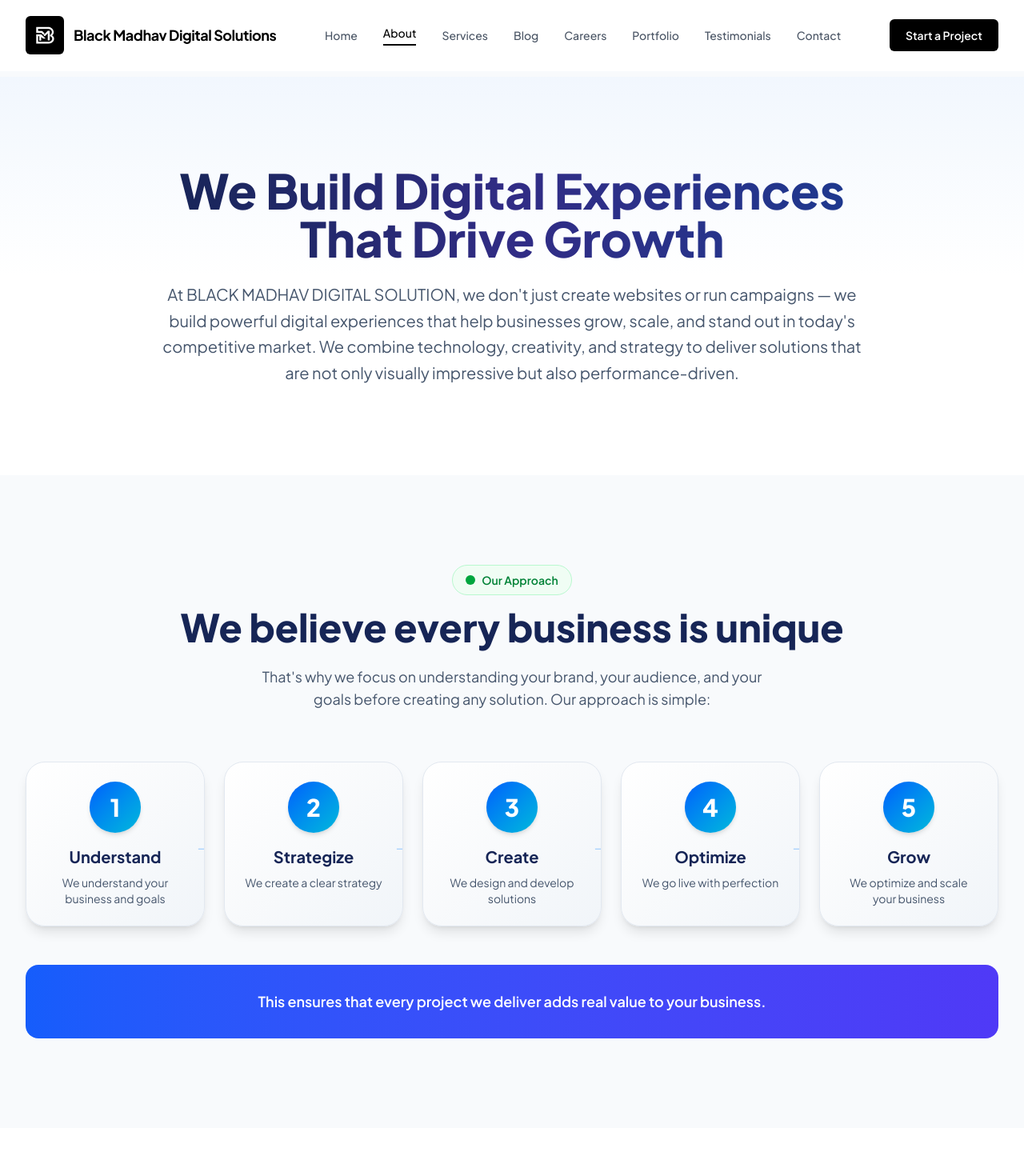
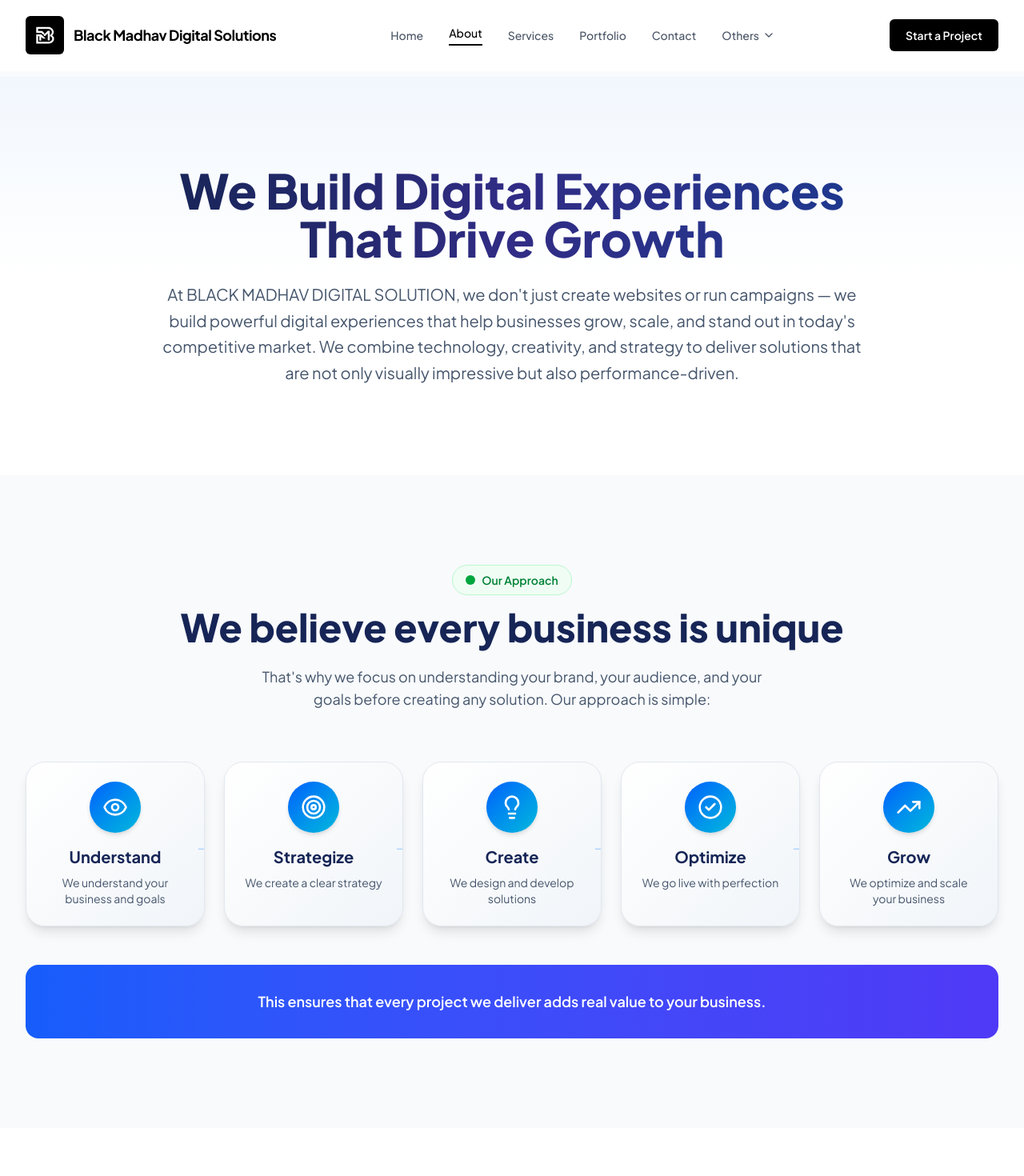
Before and after one commit to vandit0703/Black-Madhav, a React (Vite) app: page /about in a window 1280 px wide. Shown: the top 1470 px of the page at 80% size. Built offline with nearby package versions, Linux system fonts and the light colour scheme.

Commit message:
Black Madhav Deploy 4

```diff
--- a/src/About.jsx
+++ b/src/About.jsx
@@ -15,11 +15,31 @@ import {
 } from "lucide-react";
 
 const approachSteps = [
-  { title: "Understand", description: "We understand your business and goals" },
-  { title: "Strategize", description: "We create a clear strategy" },
-  { title: "Create", description: "We design and develop solutions" },
-  { title: "Optimize", description: "We go live with perfection" },
-  { title: "Grow", description: "We optimize and scale your business" },
+  {
+    icon: <Eye className="h-8 w-8" />,
+    title: "Understand",
+    description: "We understand your business and goals",
+  },
+  {
+    icon: <Target className="h-8 w-8" />,
+    title: "Strategize",
+    description: "We create a clear strategy",
+  },
+  {
+    icon: <Lightbulb className="h-8 w-8" />,
+    title: "Create",
+    description: "We design and develop solutions",
+  },
+  {
+    icon: <CheckCircle2 className="h-8 w-8" />,
+    title: "Optimize",
+    description: "We go live with perfection",
+  },
+  {
+    icon: <TrendingUp className="h-8 w-8" />,
+    title: "Grow",
+    description: "We optimize and scale your business",
+  },
 ];
 
 const differences = [
@@ -71,7 +91,7 @@ const experts = [
     bio: "Builds reliable, high-performance web applications from front-end design to back-end systems, making sure every solution is fast, scalable, and secure.",
   },
   {
-    name: "Vishruti Sanghani",
+    name: "Vishruti Sangani",
     role: "Digital Marketing Specialist",
     bio: "Develops tailored marketing campaigns and growth strategies that increase visibility, generate leads, and convert audiences across digital channels.",
   },
@@ -79,27 +99,27 @@ const experts = [
 
 const workSteps = [
   {
-    number: "1",
+    icon: <Eye className="h-8 w-8" />,
     title: "Discover",
     description: "We understand your business and goals",
   },
   {
-    number: "2",
+    icon: <Target className="h-8 w-8" />,
     title: "Plan",
     description: "We create a clear strategy",
   },
   {
-    number: "3",
+    icon: <Lightbulb className="h-8 w-8" />,
     title: "Build",
     description: "We design and develop solutions",
   },
   {
-    number: "4",
+    icon: <Rocket className="h-8 w-8" />,
     title: "Launch",
     description: "We go live with perfection",
   },
   {
-    number: "5",
+    icon: <TrendingUp className="h-8 w-8" />,
     title: "Grow",
     description: "We optimize and scale your business",
   },
@@ -242,7 +262,7 @@ export default function About() {
               >
                 <div className="text-center">
                   <div className="mx-auto mb-4 h-16 w-16 rounded-full bg-gradient-to-br from-blue-600 to-cyan-500 text-white flex items-center justify-center text-3xl font-black shadow-md">
-                    {i + 1}
+                    {step.icon}
                   </div>
                   <h3 className="text-xl font-bold text-blue-950 mb-2">{step.title}</h3>
                   <p className="text-sm text-slate-600">{step.description}</p>
@@ -432,7 +452,7 @@ export default function About() {
               <motion.div
                 key={i}
                 variants={itemVariants}
-                className={`bg-gradient-to-br ${item.color} rounded-2xl p-5 text-white shadow-lg transition-all hover:shadow-xl sm:p-8`}
+                className={`bg-gradient-to-r from-blue-950 to-blue-900 rounded-2xl p-5 text-white shadow-lg transition-all hover:shadow-xl sm:p-8`}
               >
                 <h3 className="text-2xl font-bold mb-4">{item.title}</h3>
                 <p className="text-lg leading-relaxed opacity-95">{item.description}</p>
@@ -474,7 +494,7 @@ export default function About() {
                 className="relative"
               >
                 <div className="bg-gradient-to-br from-blue-600 to-indigo-600 rounded-full w-16 h-16 flex items-center justify-center text-white text-2xl font-bold mx-auto mb-4 shadow-lg">
-                  {step.number}
+                  {step.icon}
                 </div>
                 <h3 className="text-xl font-bold text-blue-950 text-center mb-2">
                   {step.title}
--- a/src/Contact.jsx
+++ b/src/Contact.jsx
@@ -70,7 +70,7 @@ export default function Contact() {
                 </div>
                 <div>
                   <p className="font-semibold text-slate-900">Email</p>
-                  <p className="text-sm text-slate-600">hello@blackmadhav.com</p>
+                  <p className="text-sm text-slate-600">blackmadhavdigitalsolution@gmail.com</p>
                 </div>
               </div>
               <div className="flex items-start gap-4">
@@ -79,7 +79,7 @@ export default function Contact() {
                 </div>
                 <div>
                   <p className="font-semibold text-slate-900">Phone</p>
-                  <p className="text-sm text-slate-600">+91 12345 67890</p>
+                  <p className="text-sm text-slate-600">+91 8128730715</p>
                 </div>
               </div>
               <div className="flex items-start gap-4">
@@ -88,7 +88,7 @@ export default function Contact() {
                 </div>
                 <div>
                   <p className="font-semibold text-slate-900">Location</p>
-                  <p className="text-sm text-slate-600">Ahmedabad, Gujarat, India</p>
+                  <p className="text-sm text-slate-600">G8 Unicorn prime, Near Avadh Showroom, Jamnagar, Gujarat</p>
                 </div>
               </div>
             </div>
--- a/src/components/Footer.jsx
+++ b/src/components/Footer.jsx
@@ -48,14 +48,12 @@ export default function Footer() {
             <ul className="space-y-3 text-sm text-gray-400">
               <li>Email: blackmadhavdigitalsolutions@gmail.com</li>
               <li>Phone: +91 8128730715</li>
-              <li>&nbsp;&nbsp;&nbsp;&nbsp;&nbsp;&nbsp;&nbsp;&nbsp;&nbsp;&nbsp;&nbsp;&nbsp;&nbsp;&nbsp;&nbsp;&nbsp;&nbsp;&nbsp;&nbsp;&nbsp;&nbsp;+91 7041090715</li>
-              <li>Address: Jamnagar, Gujarat</li>
             </ul>
           </div>
         </div>
 
         <div className="mt-12 border-t border-blue-950/60 pt-6 text-center text-sm text-gray-400">
-          © 2026 Black Madhav Digital Solution. All Rights Reserved.
+          © 2025 Black Madhav Digital Solution. All Rights Reserved.
         </div>
       </div>
     </footer>
--- a/src/components/Navbar.jsx
+++ b/src/components/Navbar.jsx
@@ -1,23 +1,28 @@
 import { useState, useEffect } from "react";
 import { Link, useLocation } from "react-router-dom";
-import { Menu, X } from "lucide-react";
+import { ChevronDown, Menu, X } from "lucide-react";
 import { motion, AnimatePresence } from "framer-motion";
 import logo from "../assets/Blackmadhavicon.svg";
+
 const navLinks = [
   { name: "Home", path: "/" },
   { name: "About", path: "/about" },
   { name: "Services", path: "/services" },
+  { name: "Portfolio", path: "/portfolio" },
+  { name: "Contact", path: "/contact" },
+];
+
+const otherLinks = [
+  { name: "Careers", path: "/careers" },
+  { name: "Testimonials", path: "/testimonials" },
   { name: "Blog", path: "/blog" },
-  { name: "Careers", path: "/careers" },
-  { name: "Portfolio", path: "/portfolio" },
-  { name: "Testimonials", path: "/testimonials" },
-  { name: "Contact", path: "/contact" },
 ];
 
 export function Navbar() {
   const location = useLocation();
   const [isScrolled, setIsScrolled] = useState(false);
   const [mobileMenuOpen, setMobileMenuOpen] = useState(false);
+  const isOthersActive = otherLinks.some((link) => location.pathname === link.path);
 
   useEffect(() => {
     const handleScroll = () => {
@@ -62,6 +67,36 @@ export function Navbar() {
               {link.name}
             </Link>
           ))}
+          <div className="group relative">
+            <button
+              type="button"
+              className={`inline-flex items-center gap-1 text-sm font-medium transition-colors ${
+                isOthersActive
+                  ? "text-black border-b-2 border-black pb-1"
+                  : "text-gray-600 hover:text-black"
+              }`}
+              data-testid="btn-desktop-others"
+            >
+              Others
+              <ChevronDown className="h-4 w-4 transition-transform duration-200 group-hover:rotate-180" />
+            </button>
+            <div className="invisible absolute right-0 top-full z-50 mt-3 w-48 translate-y-2 rounded-lg border border-gray-200 bg-white p-2 opacity-0 shadow-lg transition-all duration-200 group-hover:visible group-hover:translate-y-0 group-hover:opacity-100">
+              {otherLinks.map((link) => (
+                <Link
+                  key={link.path}
+                  to={link.path}
+                  className={`block rounded-md px-4 py-2.5 text-sm font-medium transition-colors ${
+                    location.pathname === link.path
+                      ? "bg-black text-white"
+                      : "text-gray-600 hover:bg-gray-100 hover:text-black"
+                  }`}
+                  data-testid={`link-desktop-${link.name.toLowerCase()}`}
+                >
+                  {link.name}
+                </Link>
+              ))}
+            </div>
+          </div>
         </nav>
 
         <div className="hidden md:flex items-center">
@@ -110,6 +145,26 @@ export function Navbar() {
                   {link.name}
                 </Link>
               ))}
+              <div className="rounded-md border border-gray-200 p-2">
+                <p className="px-3 py-2 text-xs font-semibold uppercase tracking-widest text-gray-400">
+                  Others
+                </p>
+                {otherLinks.map((link) => (
+                  <Link
+                    key={link.path}
+                    to={link.path}
+                    className={`block rounded-md p-3 text-base font-medium transition-colors ${
+                      location.pathname === link.path
+                        ? "bg-black text-white"
+                        : "text-gray-600 hover:bg-gray-100 hover:text-black"
+                    }`}
+                    onClick={() => setMobileMenuOpen(false)}
+                    data-testid={`link-mobile-${link.name.toLowerCase()}`}
+                  >
+                    {link.name}
+                  </Link>
+                ))}
+              </div>
               <div className="pt-3 pb-1 border-t border-gray-200">
                 <Link
                   to="/contact"
--- a/src/services.jsx
+++ b/src/services.jsx
@@ -310,7 +310,7 @@ export default function Services() {
             Services Designed to Support Every Stage of Your Growth
           </h2>
           <p className="mt-4 text-sm sm:text-base md:text-lg leading-relaxed text-gray-600">
-            Click on any service card to explore detailed information about what we offer, key features, and benefits. Works seamlessly on mobile, tablet, and desktop.
+            Click on any service card to explore detailed information about what we offer, key features, and benefits.
           </p>
         </div>
 
```
Also changed, not shown: src/Home.jsx (+4 -4 lines).
